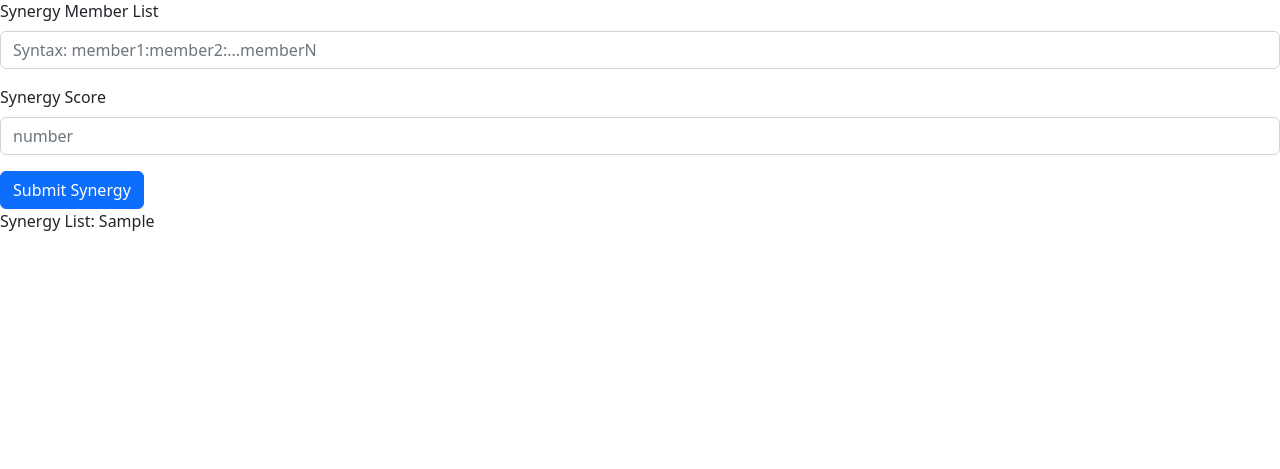
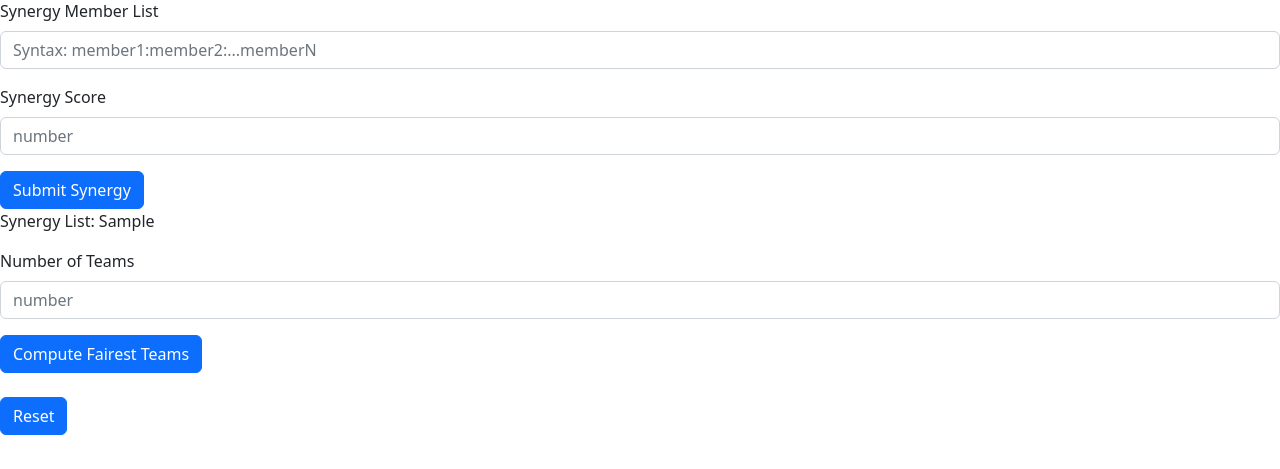
Before and after one commit to patrickzhou1234/TeamOptimizer, a Flask app: template templates/index.html in a window 1280 px wide. Shown: the part 331-800 px from the top of the page. Run offline with Flask 2, Linux system fonts and the light colour scheme; the template is opened without the code that fills it: most values are stand-ins (such as "Sample title", 1, 10 or a date in 2020).

Commit message:
favicon and clear button, compute button

```diff
--- a/main.py
+++ b/main.py
@@ -50,6 +50,15 @@ def renderresult():
       for k in range(0, len(synergyList[n][0])):
         if (synergyList[n][0][k] in nameidlist.keys()):
           synergyList[n][0][k] = nameidlist[synergyList[n][0][k]]
+  elif 'numberTeams' in request.form:
+    numberTeams = request.form['numberTeams']
+    print(numberTeams)
+  else:
+    namelist.clear()
+    idlist.clear()
+    nameidlist.clear()
+    synergyList.clear()
+
   return render_template('index.html', namelist=namelist, idlist=idlist, nameidlist=nameidlist, synergyList=synergyList)
 
 app.run(host='0.0.0.0', port=80)
--- a/static/js/script.js
+++ b/static/js/script.js
@@ -8,3 +8,19 @@ function displayConfirm() {
         icon: "success",
     });
 }
+
+function displayComputed() {
+    Swal.fire({
+        title: "Successfully Submitted",
+        text: "Submitted Content to our Servers",
+        icon: "success",
+    });
+}
+
+function clearContent() {
+    Swal.fire({
+        title: "Successfully Cleared",
+        text: "Successfully Cleared Server Contents",
+        icon: "success",
+    });
+}
--- a/templates/index.html
+++ b/templates/index.html
@@ -4,9 +4,10 @@
   <meta charset="UTF-8">
   <meta http-equiv="X-UA-Compatible" content="IE=edge">
   <meta name="viewport" content="width=device-width, initial-scale=1.0">
+  <link rel="shortcut icon" href="{{ url_for('static', filename='/favicon.png') }}" type="image/x-icon">
   <link rel="stylesheet" href="{{ url_for('static', filename='/stylesheets/bootstrap.min.css') }}">
   <link rel="stylesheet" href="{{ url_for('static', filename='/stylesheets/style.css') }}">
-  <title>Project Title</title>
+  <title>Team Optimizer</title>
   <script type="text/javascript" src="{{ url_for('static', filename='/js/bootstrap.min.js') }}"></script>
   <script type="text/javascript" src="{{ url_for('static', filename='/js/sweetalert2.all.min.js') }}"></script>
 </head>
@@ -37,6 +38,18 @@
     <button class="btn btn-primary" type="submit">Submit Synergy</button>
   </form>
   <p>Synergy List: {{synergyList}}</p>
+  <form onsubmit="displayComputed()" method="POST">
+    <div class="mb-3">
+      <label for="numberTeams" class="form-label">Number of Teams</label>
+      <input id="numberTeams" type="text" class="form-control" name="numberTeams" placeholder="number" autocomplete="off">
+    </div>
+    <button class="btn btn-primary" type="submit">Compute Fairest Teams</button>
+  </form>
+  <!-- insert answer here -->
+  <br>
+  <form onsubmit="clearContent()" method="POST">
+    <button class="btn btn-primary" type="submit">Reset</button>
+  </form>
   <script type="text/javascript" src="{{ url_for('static', filename='/js/script.js') }}"></script>
 </body>
 </html>
```
Also changed, not shown: static/favicon.png (added).
